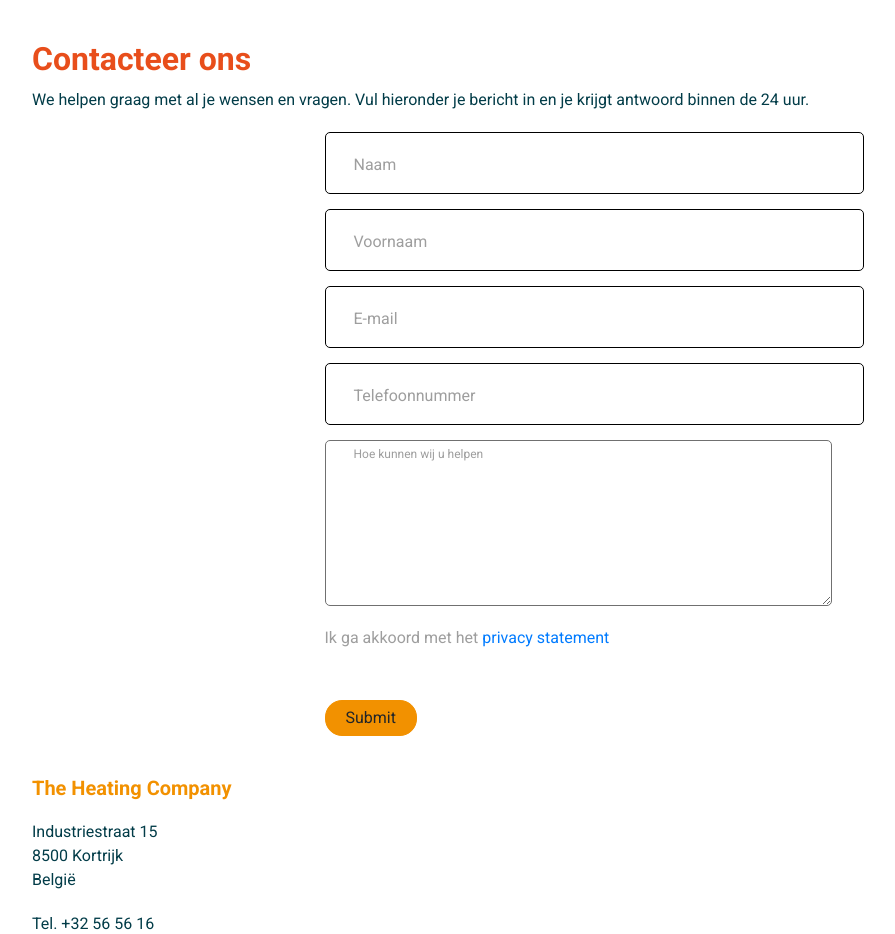
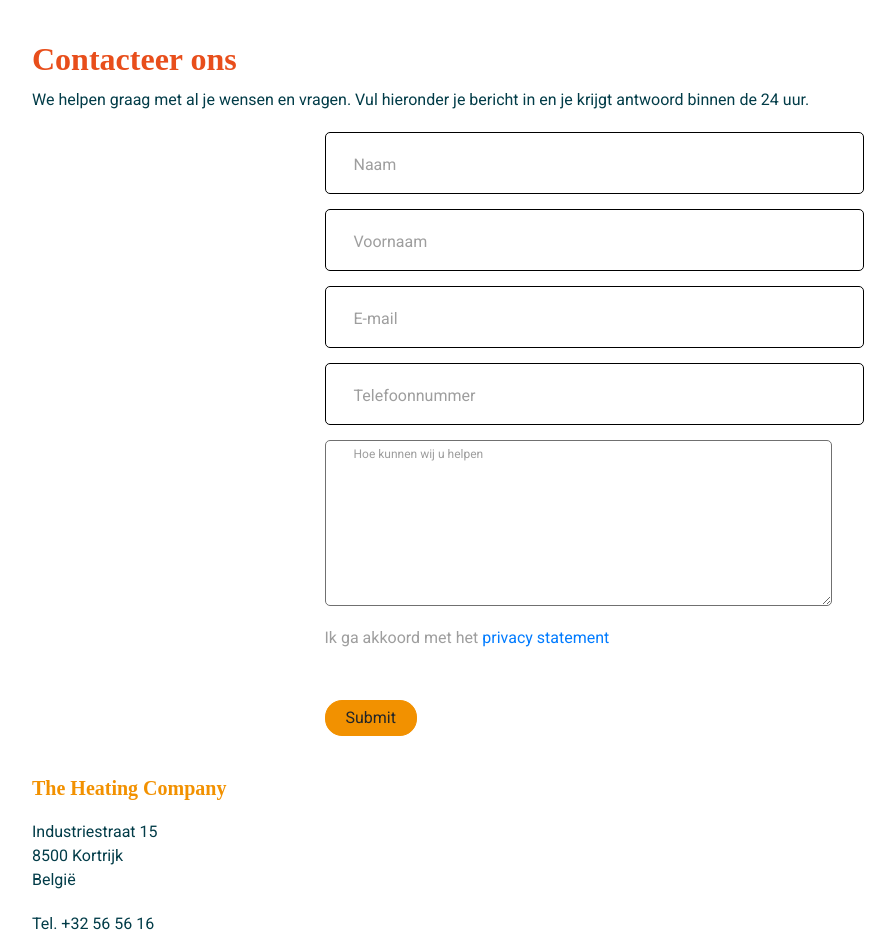
Before and after one commit to AntonLabeeuw/heating-company-team2, a PHP site: page /contact.html in a window 1280 px wide. Shown: the part 34-968 px from the top of the page, without its empty margins (53-948 px from the left). Run offline with PHP 8.4, Linux system fonts and the light colour scheme; some web fonts are replaced.

Commit message:
font titles gewijzigd

```diff
--- a/css/_elements.scss
+++ b/css/_elements.scss
@@ -6,6 +6,7 @@ body {
 }
 h1 {
   font-size: 3.2rem;
+  font-family: $font-titles;
   color: $color-red;
   font-weight: bold;
   margin-top: $h1-margin-T;
@@ -18,6 +19,7 @@ h1 {
 }
 h2 {
   font-size: 2rem;
+  font-family: $font-titles;
   color: $color-orange;
   font-weight: bold;
   margin-top: $h2-margin-T-B;
@@ -28,6 +30,7 @@ h2 {
 }
 h3 {
   font-size: 2rem;
+  font-family: $font-titles;
   color: $color-orange;
   margin-top: $h3-margin-T;
   @media screen and (max-width: 500px) {
--- a/css/_settings.scss
+++ b/css/_settings.scss
@@ -7,6 +7,7 @@ $color-grey--dark: #809da3;
 
 //fonts
 $font-family: "Roboto", "sans-serif";
+$font-titles: "omnium", "sans-serif";
 
 //waardes padding/margin XL en XXL
 $img-margin-B: 3rem;
--- a/css/screen.css
+++ b/css/screen.css
@@ -1,4 +1,5 @@
 @import url("https://fonts.googleapis.com/css2?family=Roboto:wght@400;700&display=swap");
+@import url("https://use.typekit.net/wkb3xxo.css");
 html {
   font-size: 62.5%;
 }
@@ -9,6 +10,7 @@ body {
 
 h1 {
   font-size: 3.2rem;
+  font-family: "omnium", "sans-serif";
   color: #e84e1b;
   font-weight: bold;
   margin-top: 4rem;
@@ -22,6 +24,7 @@ h1 {
 
 h2 {
   font-size: 2rem;
+  font-family: "omnium", "sans-serif";
   color: #f29100;
   font-weight: bold;
   margin-top: 2rem;
@@ -36,6 +39,7 @@ h2 {
 
 h3 {
   font-size: 2rem;
+  font-family: "omnium", "sans-serif";
   color: #f29100;
   margin-top: 1rem;
 }
--- a/css/screen.scss
+++ b/css/screen.scss
@@ -1,5 +1,6 @@
 // hier komen de imports
 @import url("https://fonts.googleapis.com/css2?family=Roboto:wght@400;700&display=swap");
+@import url("https://use.typekit.net/wkb3xxo.css");
 
 @import "settings";
 @import "elements";
```
Also changed, not shown: 1 other file.
